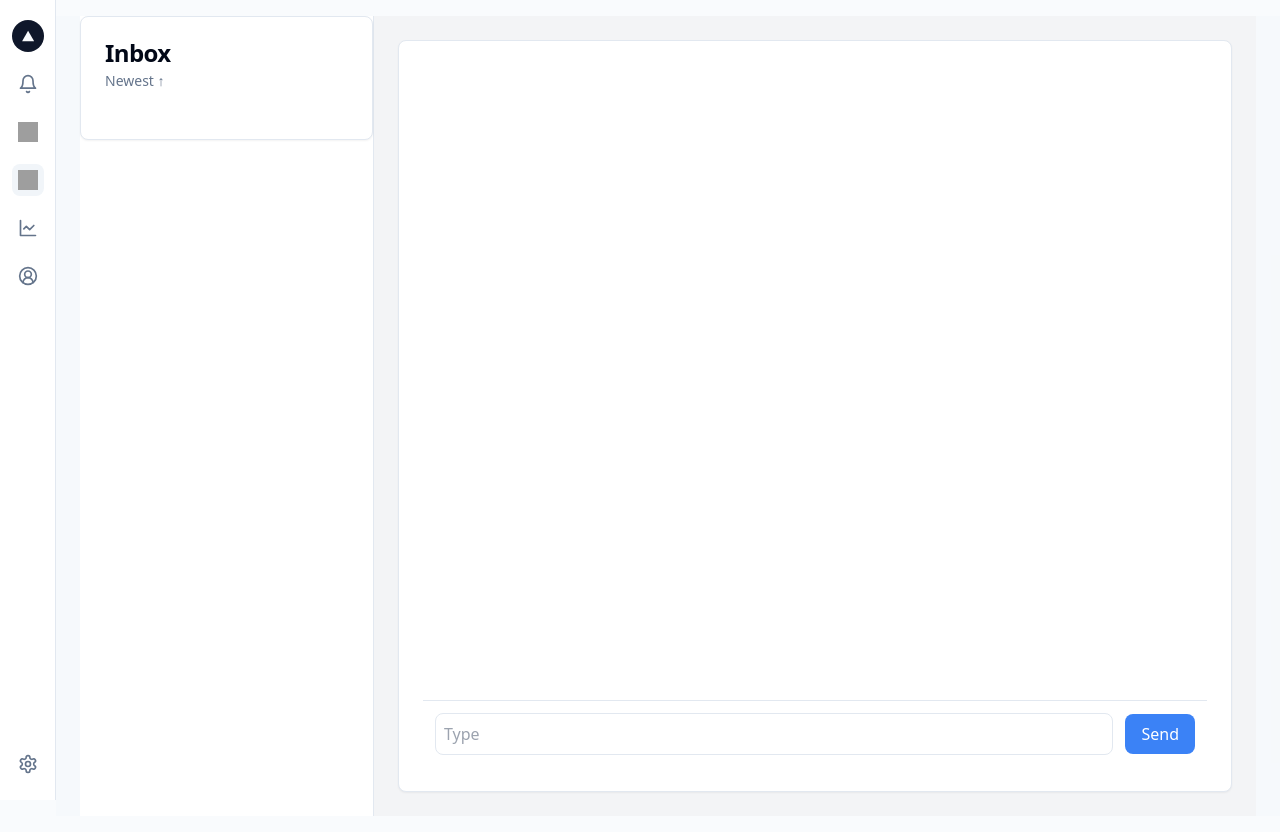
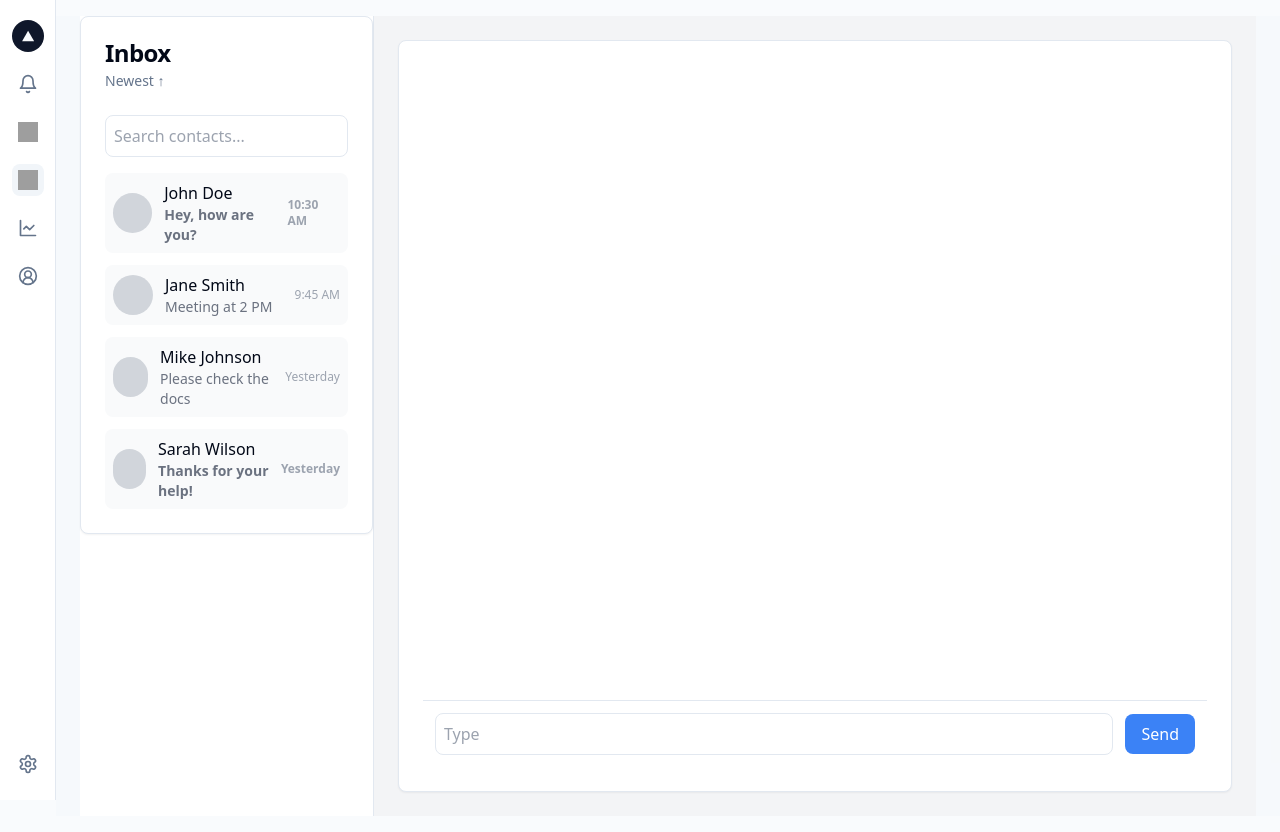
Before and after one commit to jilamikalalae/fusiontalk, a Next.js app: page /messenger in a window 1280 px wide. Built offline with nearby package versions, Linux system fonts and the light colour scheme; grey boxes are pictures that could not be loaded.

Commit message:
searchbar

```diff
--- a/src/app/(dashboard)/line/page.tsx
+++ b/src/app/(dashboard)/line/page.tsx
@@ -1,4 +1,5 @@
-import React from "react";
+"use client";
+import React, { useState } from "react";
 import {
   Card,
   CardContent,
@@ -29,6 +30,12 @@ const chatMessages: ChatMessage[] = [
 ];
 
 const LinePage: React.FC = () => {
+  const [searchQuery, setSearchQuery] = useState("");
+
+  const filteredMessages = inboxMessages.filter((message) =>
+    message.name.toLowerCase().includes(searchQuery.toLowerCase())
+  );
+
   return (
     <div className="flex h-screen bg-gray-100">
       {/* Sidebar */}
@@ -39,8 +46,17 @@ const LinePage: React.FC = () => {
             <CardDescription>Newest ↑</CardDescription>
           </CardHeader>
           <CardContent>
+            <div className="mb-4">
+              <input
+                type="search"
+                placeholder="Search contacts..."
+                className="w-full p-2 border rounded-lg outline-none focus:ring-2 focus:ring-blue-500"
+                value={searchQuery}
+                onChange={(e) => setSearchQuery(e.target.value)}
+              />
+            </div>
             <ul className="space-y-3">
-              {inboxMessages.map((message) => (
+              {filteredMessages.map((message) => (
                 <li
                   key={message.id}
                   className={`flex items-center justify-between p-2 bg-gray-50 hover:bg-gray-100 rounded-lg cursor-pointer ${
--- a/src/app/(dashboard)/messenger/page.tsx
+++ b/src/app/(dashboard)/messenger/page.tsx
@@ -1,4 +1,6 @@
-import React from "react";
+"use client";
+
+import React, { useState } from "react";
 import {
   Card,
   CardContent,
@@ -6,6 +8,7 @@ import {
   CardHeader,
   CardTitle,
 } from "@/components/ui/card";
+
 
 interface Message {
   id: number;
@@ -23,12 +26,44 @@ interface ChatMessage {
 }
 
 const inboxMessages: Message[] = [
+  {
+    id: 1,
+    name: "John Doe",
+    preview: "Hey, how are you?",
+    time: "10:30 AM",
+    isUnread: true,
+  },
+  {
+    id: 2,
+    name: "Jane Smith",
+    preview: "Meeting at 2 PM",
+    time: "9:45 AM",
+  },
+  {
+    id: 3,
+    name: "Mike Johnson",
+    preview: "Please check the docs",
+    time: "Yesterday",
+  },
+  {
+    id: 4,
+    name: "Sarah Wilson",
+    preview: "Thanks for your help!",
+    time: "Yesterday",
+    isUnread: true,
+  },
 ];
 
 const chatMessages: ChatMessage[] = [
 ];
 
 const MessengerPage: React.FC = () => {
+  const [searchQuery, setSearchQuery] = useState("");
+
+  const filteredMessages = inboxMessages.filter((message) =>
+    message.name.toLowerCase().includes(searchQuery.toLowerCase())
+  );
+
   return (
     <div className="flex h-screen bg-gray-100">
       {/* Sidebar */}
@@ -39,8 +74,17 @@ const MessengerPage: React.FC = () => {
             <CardDescription>Newest ↑</CardDescription>
           </CardHeader>
           <CardContent>
+            <div className="mb-4">
+              <input
+                type="search"
+                placeholder="Search contacts..."
+                className="w-full p-2 border rounded-lg outline-none focus:ring-2 focus:ring-blue-500"
+                value={searchQuery}
+                onChange={(e) => setSearchQuery(e.target.value)}
+              />
+            </div>
             <ul className="space-y-3">
-              {inboxMessages.map((message) => (
+              {filteredMessages.map((message) => (
                 <li
                   key={message.id}
                   className={`flex items-center justify-between p-2 bg-gray-50 hover:bg-gray-100 rounded-lg cursor-pointer ${
--- a/src/app/(dashboard)/notification/page.tsx
+++ b/src/app/(dashboard)/notification/page.tsx
@@ -39,6 +39,13 @@ const NotiPage: React.FC = () => {
             <CardDescription>Newest ↑</CardDescription>
           </CardHeader>
           <CardContent>
+            <div className="mb-4">
+              <input
+                type="search"
+                placeholder="Search contacts..."
+                className="w-full p-2 border rounded-lg outline-none focus:ring-2 focus:ring-blue-500"
+              />
+            </div>
             <ul className="space-y-3">
               {inboxMessages.map((message) => (
                 <li
```
